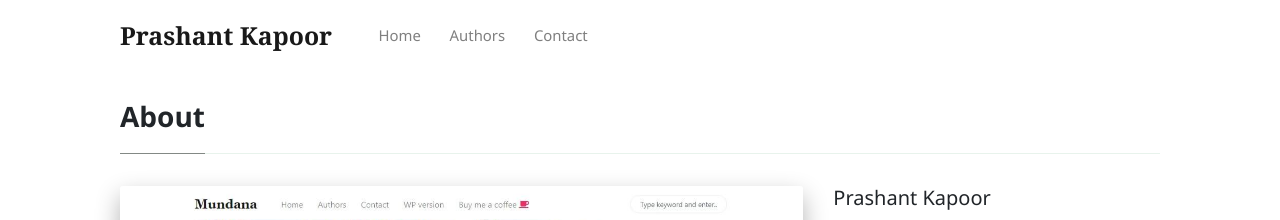
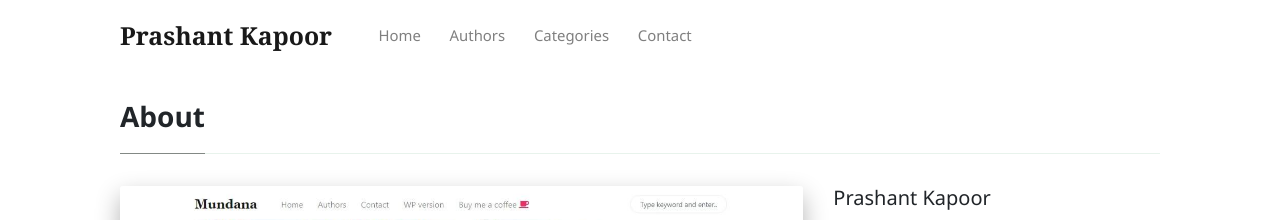
Before and after one commit to prashantkapoor/prashantkapoor.github.io, a Jekyll site: the page built from _pages/about.md, in a window 1280 px wide. Shown: the top 220 px of the page. Built offline with Jekyll 4.4.1, drawn with Linux system fonts in a browser that asks for light colours; nearby versions of some CDN libraries; comment, search, counter and statistics services are not loaded.

Commit message:
Update menu-header.html

```diff
--- a/_includes/menu-header.html
+++ b/_includes/menu-header.html
@@ -7,5 +7,8 @@
 <a class="nav-link" href="/authors-list.html">Authors</a>
 </li>
 <li class="nav-item">
+    <a class="nav-link" href="/categories.html">Categories</a>
+</li>
+<li class="nav-item">
 <a class="nav-link" href="/contact.html">Contact</a>
 </li>
```
